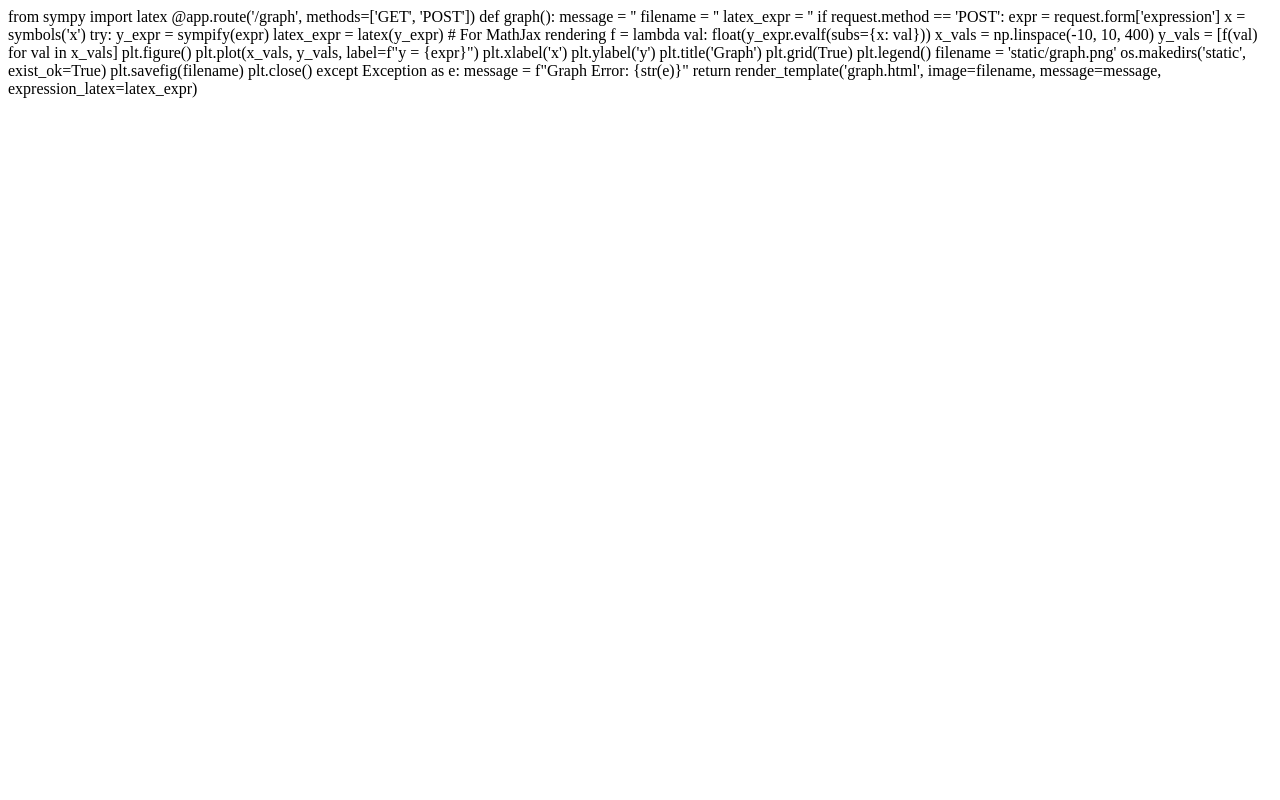
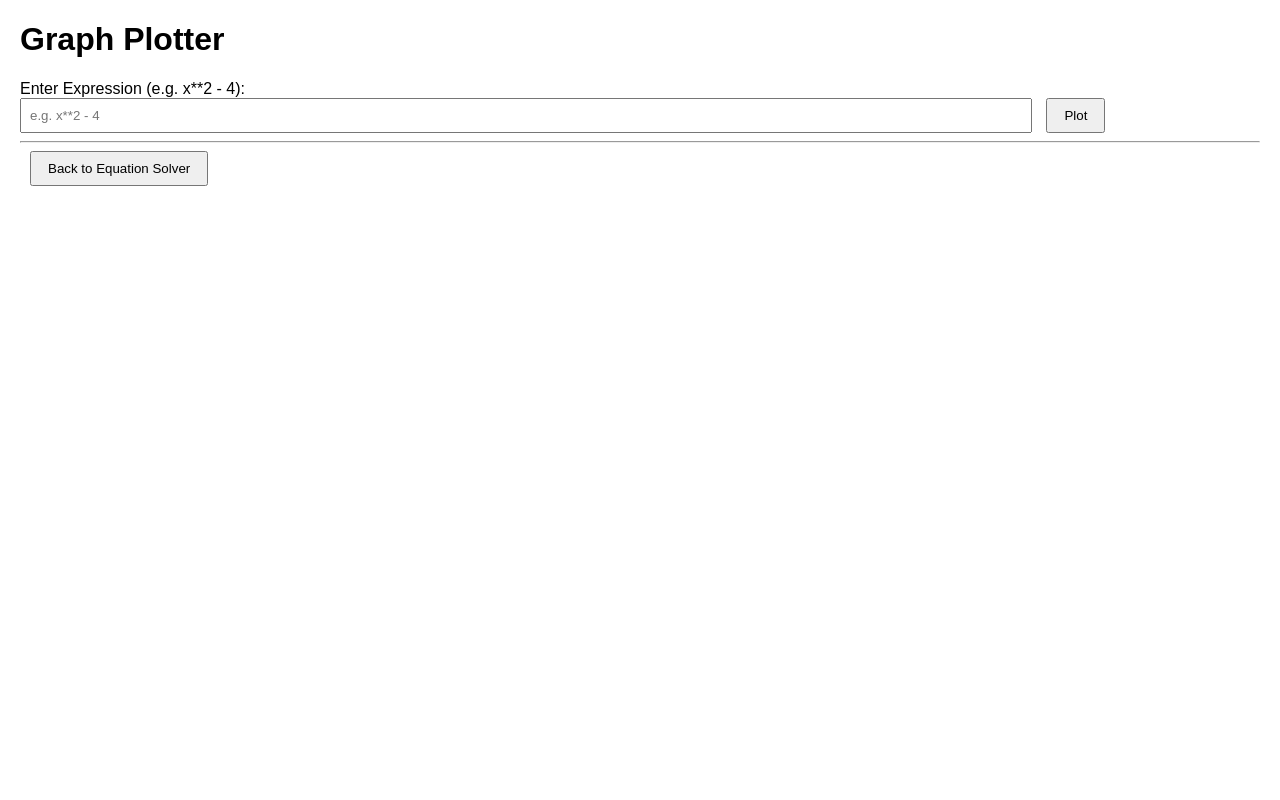
Before and after one commit to Bijush/my-python-app, a Flask app: page /graph in a window 1280 px wide. Run offline with Flask 3, Linux system fonts and the light colour scheme.

Commit message:
Add files via upload

```diff
--- a/templates/graph.html
+++ b/templates/graph.html
@@ -1,32 +1,43 @@
-from sympy import latex
+<!DOCTYPE html>
+<html>
+<head>
+    <title>Graph Plotter</title>
+    <meta charset="UTF-8">
+    <style>
+        body { font-family: sans-serif; margin: 20px; }
+        input[type="text"] { width: 80%; padding: 8px; }
+        button { padding: 8px 16px; margin-left: 10px; }
+        img { margin-top: 20px; border: 1px solid #ddd; border-radius: 8px; }
+        .box { background: #f8f8f8; padding: 15px; border-radius: 10px; margin-top: 20px; }
+    </style>
+    <script src="https://polyfill.io/v3/polyfill.min.js?features=es6"></script>
+    <script id="MathJax-script" async
+      src="https://cdn.jsdelivr.net/npm/mathjax@3/es5/tex-mml-chtml.js"></script>
+</head>
+<body>
+    <h1>Graph Plotter</h1>
+    <form method="post">
+        <label>Enter Expression (e.g. x**2 - 4):</label><br>
+        <input type="text" name="expression" placeholder="e.g. x**2 - 4" required>
+        <button type="submit">Plot</button>
+    </form>
 
-@app.route('/graph', methods=['GET', 'POST'])
-def graph():
-    message = ''
-    filename = ''
-    latex_expr = ''
-    if request.method == 'POST':
-        expr = request.form['expression']
-        x = symbols('x')
-        try:
-            y_expr = sympify(expr)
-            latex_expr = latex(y_expr)  # For MathJax rendering
+    {% if expression_latex %}
+    <div class="box">
+        <p>\[ y = {{ expression_latex }} \]</p>
+        <p><strong>Roots:</strong> {{ roots }}</p>
+    </div>
+    {% endif %}
 
-            f = lambda val: float(y_expr.evalf(subs={x: val}))
-            x_vals = np.linspace(-10, 10, 400)
-            y_vals = [f(val) for val in x_vals]
+    {% if image %}
+    <img src="{{ image }}" width="600" alt="Graph">
+    {% endif %}
 
-            plt.figure()
-            plt.plot(x_vals, y_vals, label=f"y = {expr}")
-            plt.xlabel('x')
-            plt.ylabel('y')
-            plt.title('Graph')
-            plt.grid(True)
-            plt.legend()
-            filename = 'static/graph.png'
-            os.makedirs('static', exist_ok=True)
-            plt.savefig(filename)
-            plt.close()
-        except Exception as e:
-            message = f"Graph Error: {str(e)}"
-    return render_template('graph.html', image=filename, message=message, expression_latex=latex_expr)
+    {% if message %}
+    <p style="color:red;">{{ message }}</p>
+    {% endif %}
+
+    <hr>
+    <a href="/"><button>Back to Equation Solver</button></a>
+</body>
+</html>
```
Also changed, not shown: templates/index.html (+17 -40 lines).
